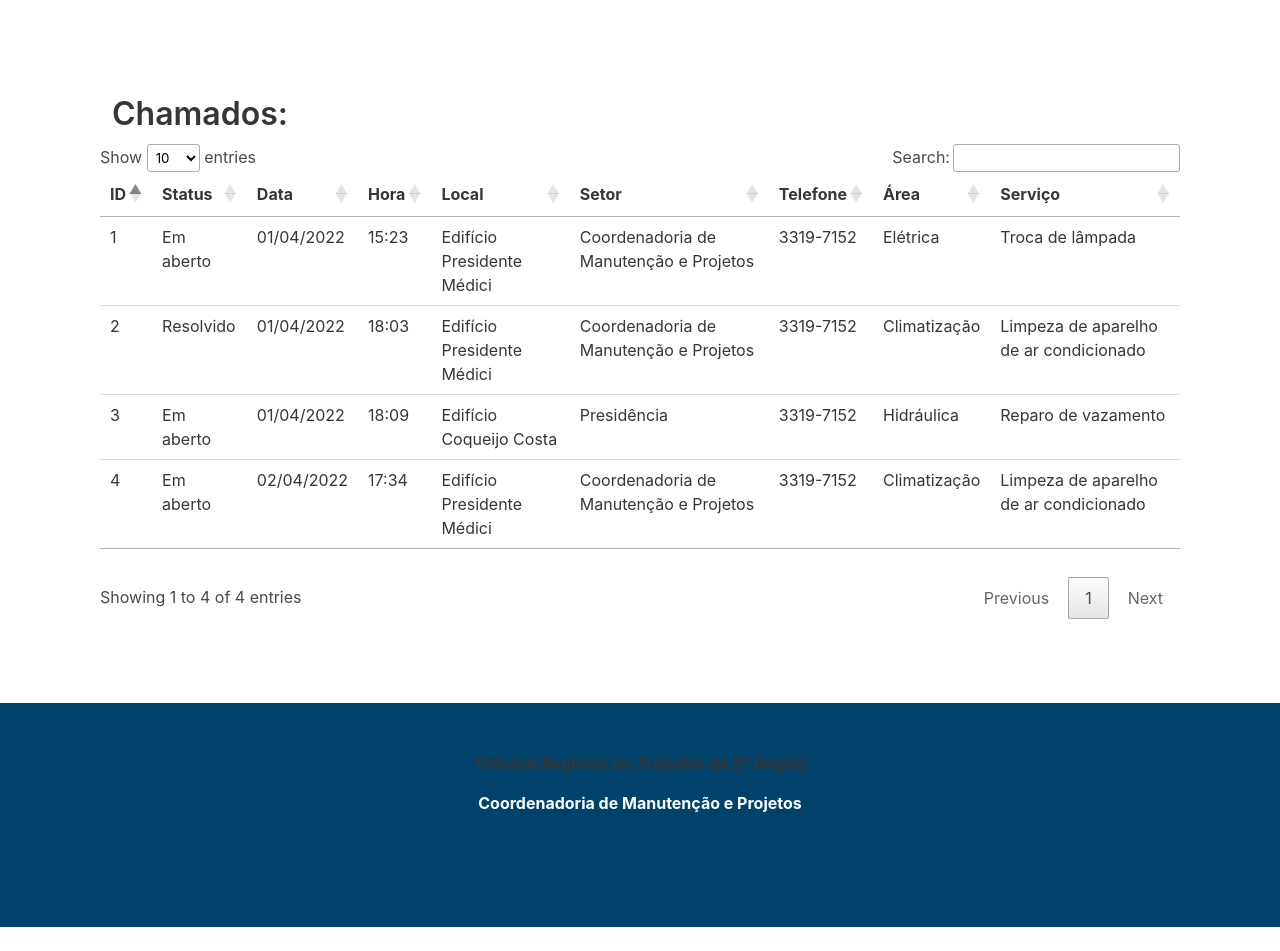
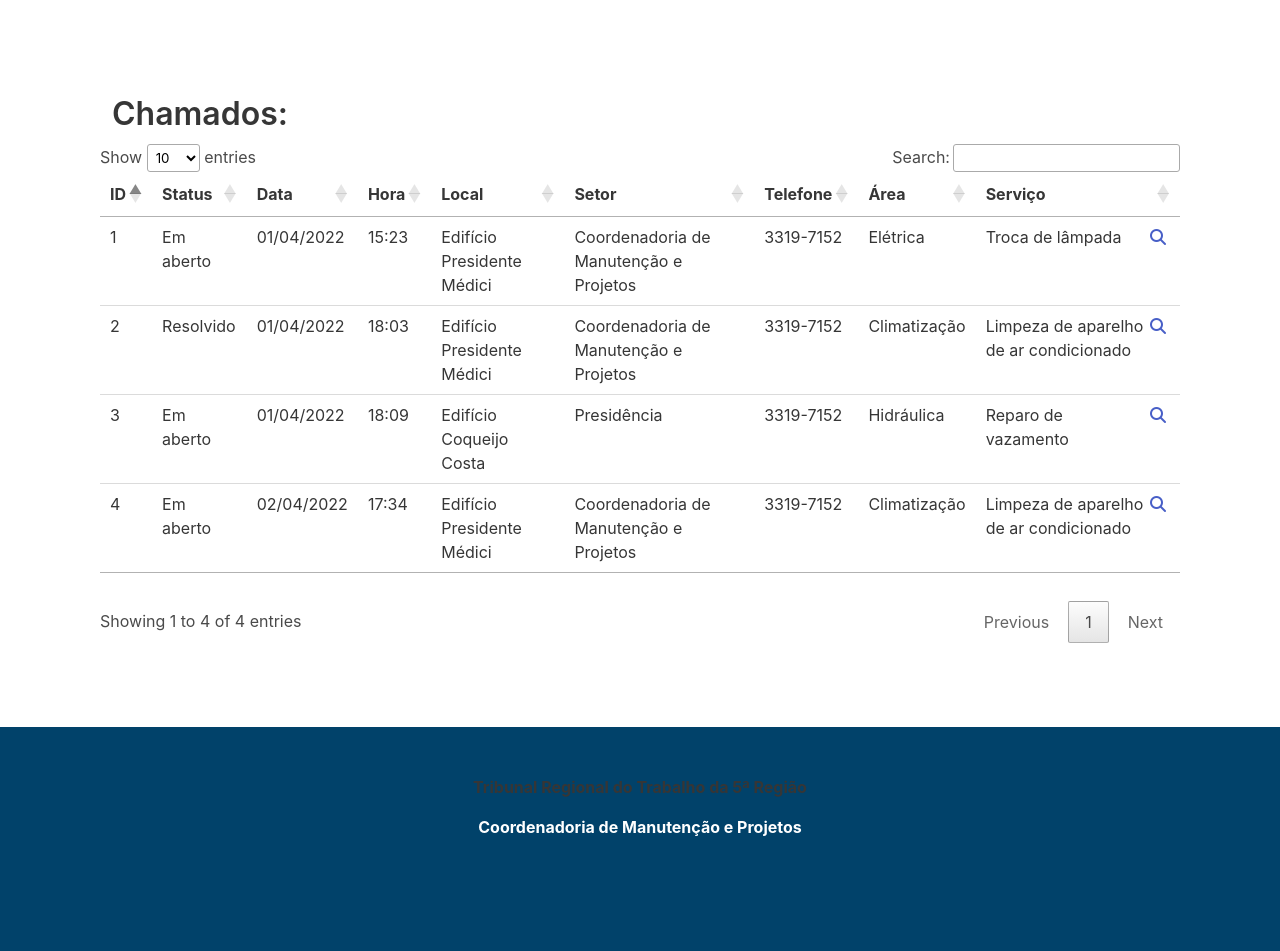
Before and after one commit to rodrigocan/cmp-django-admin, a Django app: page /cmp_admin/show_tickets/ in a window 1280 px wide. Shown: the part 52-1003 px from the top of the page. Before the commit the page ends 979 px from the top, so only its background shows below. Run offline with Django 4.2, Linux system fonts and the light colour scheme; a user stored in the database is signed in; data comes from the database, SQL or seed files in the repository; both versions use the stored data as it was after the commit; some libraries are stand-ins or nearby versions.

Commit message:
Button for ticket detail on show tickets view

```diff
--- a/cmp/cmp_admin/templates/cmp_admin/show_tickets.html
+++ b/cmp/cmp_admin/templates/cmp_admin/show_tickets.html
@@ -6,7 +6,7 @@
 <script type="text/javascript" charset="utf8" src="https://cdn.datatables.net/1.11.5/js/jquery.dataTables.js"></script>
 <script type="text/javascript" charset="utf8" src="https://cdn.datatables.net/1.11.5/js/dataTables.bulma.min.js"></script>
 <link rel="stylesheet" type="text/css" href="https://cdn.datatables.net/1.11.5/css/dataTables.bulma.min.css">
-
+<link rel="stylesheet" type="text/css" href="https://cdnjs.cloudflare.com/ajax/libs/font-awesome/6.1.1/css/all.min.css">
 
 <script>
   $(document).ready(function () {
@@ -21,6 +21,11 @@
 <style>
   .hoverable-row:hover {
     background-color: gray;
+  }
+
+  .with-icon {
+    display: flex;
+    justify-content: space-between;
   }
 </style>
 {% endblock extra-css %}
@@ -55,7 +60,18 @@
             <td>{{ ticket.sector_id }}</td>
             <td>{{ ticket.contact_phone }}</td>
             <td>{{ ticket.subject_id }}</td>
-            <td>{{ ticket.service_id }}</td>
+            <td>
+              <div class="with-icon">
+                {{ ticket.service_id }}
+                <a href="{% url 'cmp_admin:ticket_detail' ticket.pk %}">
+                  <span class="icon-text">
+                    <span class="icon">
+                      <i class="fas fa-search"></i>
+                    </span>
+                  </span>
+                </a>
+              </div>
+            </td>
           </tr>
           {% endfor %}
 
```
Also changed, not shown: cmp/db.sqlite3.
